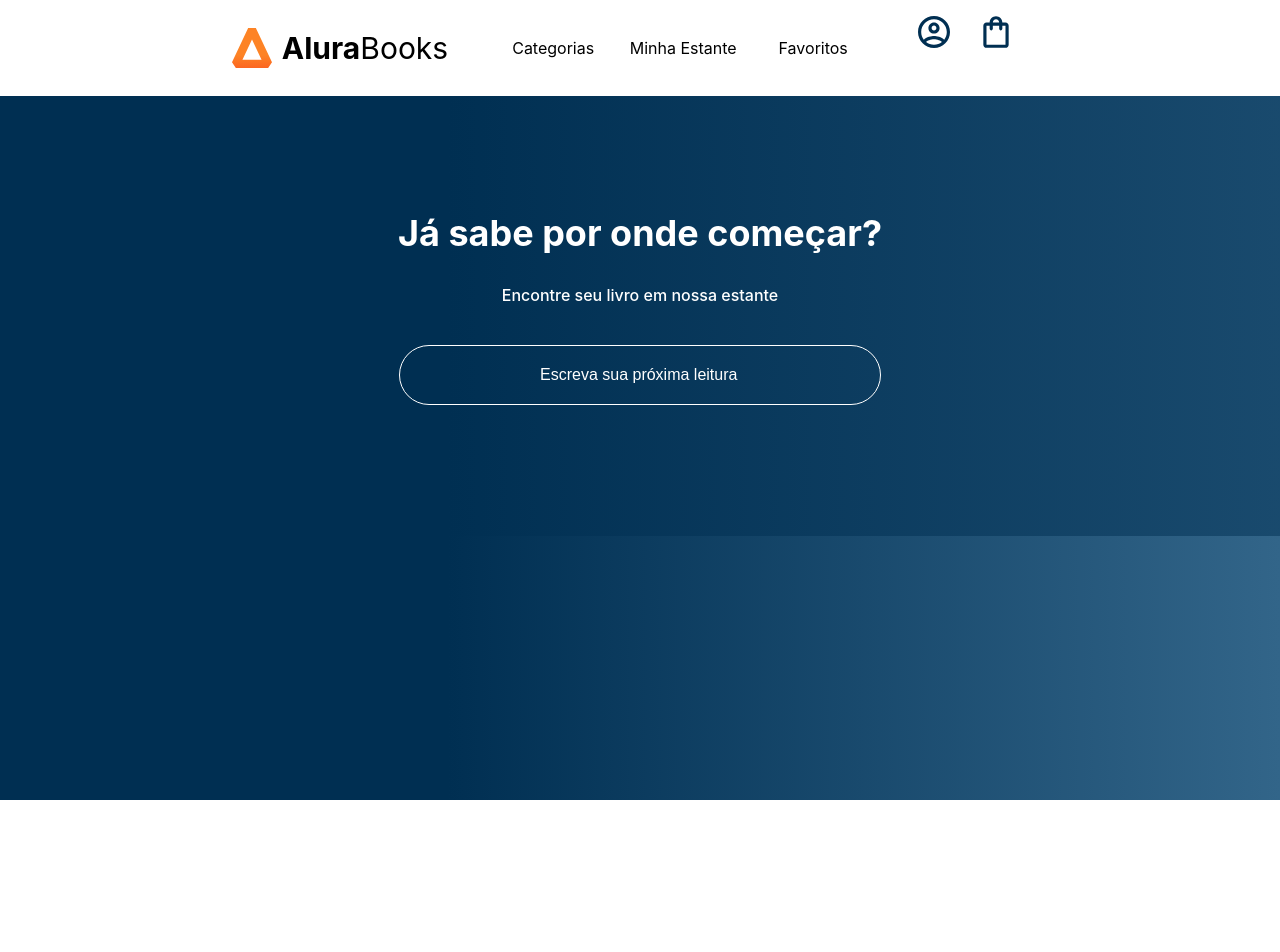
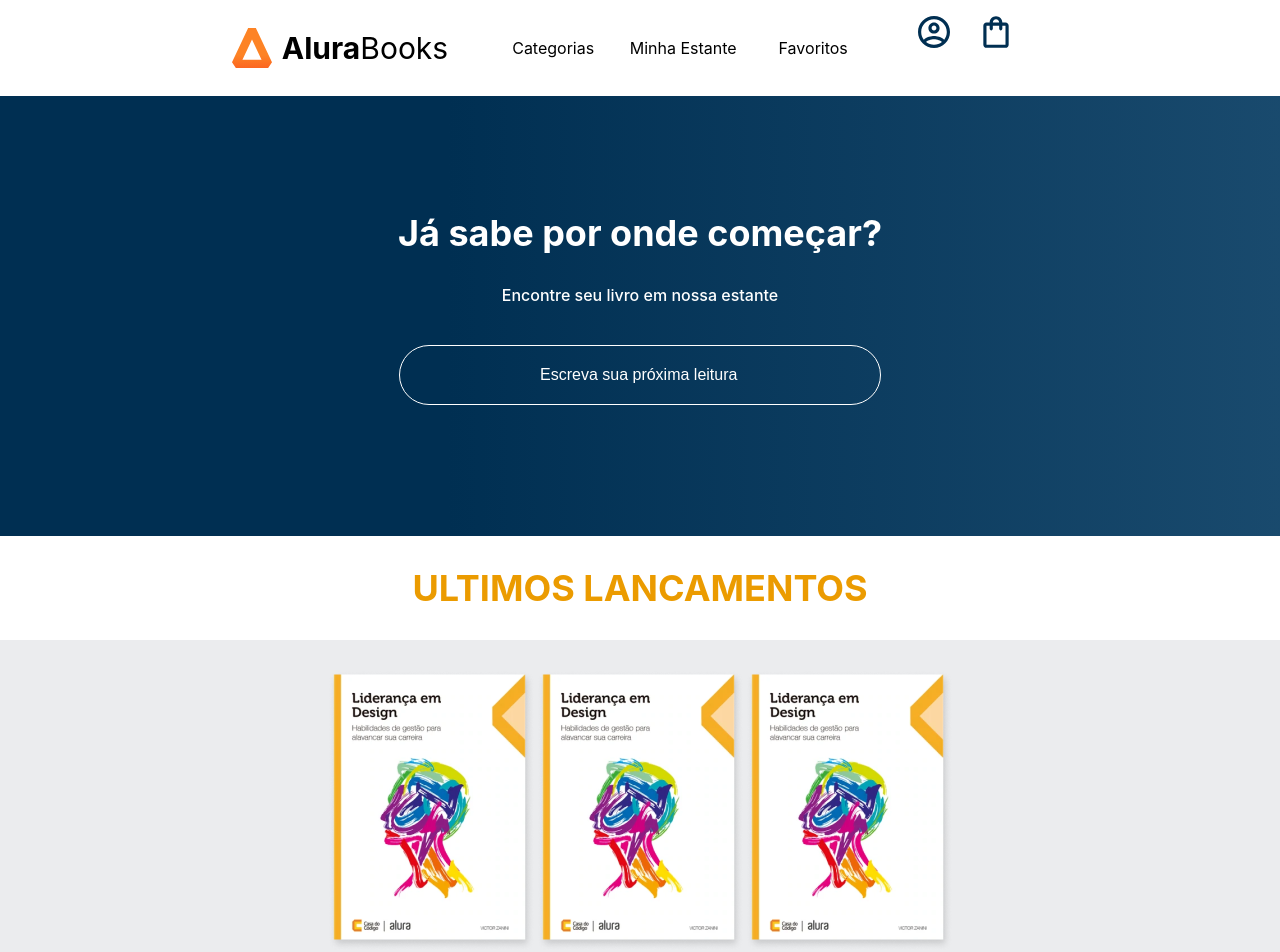
Before and after one commit to VitorLealPires/projetoReact, a React (Create React App) app: page / in a window 1280 px wide. Shown: the top 952 px of the page. Before the commit the page ends 800 px from the top, so only its background shows below. Built offline with nearby package versions, Linux system fonts and the light colour scheme.

Commit message:
Componente para livros novos

```diff
--- a/src/App.js
+++ b/src/App.js
@@ -1,5 +1,6 @@
 import Header from './componentes/Header';
 import Pesquisa from './componentes/Pesquisa';
+import UltimosLancamentos from './componentes/UltimosLancamentos';
 import styled from 'styled-components';
 
 
@@ -14,6 +15,7 @@
     <AppContainer>
       <Header/>
       <Pesquisa />
+      <UltimosLancamentos/>
     </AppContainer>
   );
 }
--- a/src/componentes/Pesquisa/dadosPesquisa.js
+++ b/src/componentes/Pesquisa/dadosPesquisa.js
@@ -5,5 +5,4 @@
     {nome: 'JavaScript Assertivo', id: 2, src: livro},
     {nome: 'Cangaceiro em Javascrip', id: 3, src: livro},
     {nome: 'Aventureiros de Java', id: 4, src: livro},
-    {nome: 'Liderança em UX', id: 5, src: livro}
 ]
--- a/src/componentes/Pesquisa/index.js
+++ b/src/componentes/Pesquisa/index.js
@@ -27,13 +27,28 @@
 
 `
 
+const Resultado = styled.div`
+    display: flex;
+    justify-content: center;
+    align-items: center;
+    margin-bottom: 20px;
+    cursor: pointer;
+    p {
+        width: 200px;
+    }
+    img {
+        width: 100px;
+    }
+    &:hover {
+        border: 1px solid white;
+    }
+`
+
 
 
 
 function Pesquisa() {
     const [livrosPesquisados, setLivrosPesquisados] = useState([]);
-
-    console.log(livrosPesquisados);
 
 
     return (
@@ -48,6 +63,13 @@
                     setLivrosPesquisados(resultadoPesquisa)
                 }}
             />
+            {livrosPesquisados.map(livro => (
+                <Resultado>
+                    <p>{livro.nome}</p>
+                    <img src={livro.src}/>
+                </Resultado>
+
+            )) }
         </PesquisaContainer>
     )
 }
--- /dev/null
+++ b/src/componentes/UltimosLancamentos/dadosUltimosLancamentos.js
@@ -0,0 +1,7 @@
+import livro from '../../imagens/livro.png'
+
+ export const livros = [
+    {nome: 'Liderança em Design', src: livro, id: 1},
+    {nome: 'Cangaceiro JavaScript', src: livro, id: 2},
+    {nome: 'Apache Kafka e Spring Boot', src: livro, id: 3}
+]
--- /dev/null
+++ b/src/componentes/UltimosLancamentos/index.js
@@ -0,0 +1,42 @@
+import { livros } from './dadosUltimosLancamentos'
+import styled from 'styled-components'
+
+const UltimosLancamentosContainer = styled.section`
+    background-color: #EBECEE;
+    padding-bottom: 20px;
+    display: flex;
+    flex-direction: column;
+`
+
+const Titulo = styled.h2`
+    width: 100%;
+    padding: 30px 0;
+    background-color: #FFF;
+    color: #EB9B00;
+    font-size: 36px;
+    text-align: center;
+    margin: 0;
+`
+
+const NovosLivrosContainer = styled.div`
+    margin-top: 30px;
+    display: flex;
+    width: 100%;
+    justify-content: center;
+    cursor: pointer;
+`
+
+function UltimosLancamentos() {
+    return (
+        <UltimosLancamentosContainer>
+            <Titulo>ULTIMOS LANCAMENTOS</Titulo>
+            <NovosLivrosContainer>
+                { livros.map( livro => (
+                    <img src={livro.src}/>
+                ) ) }
+            </NovosLivrosContainer>
+        </UltimosLancamentosContainer>
+    )
+}
+
+export default UltimosLancamentos
```
